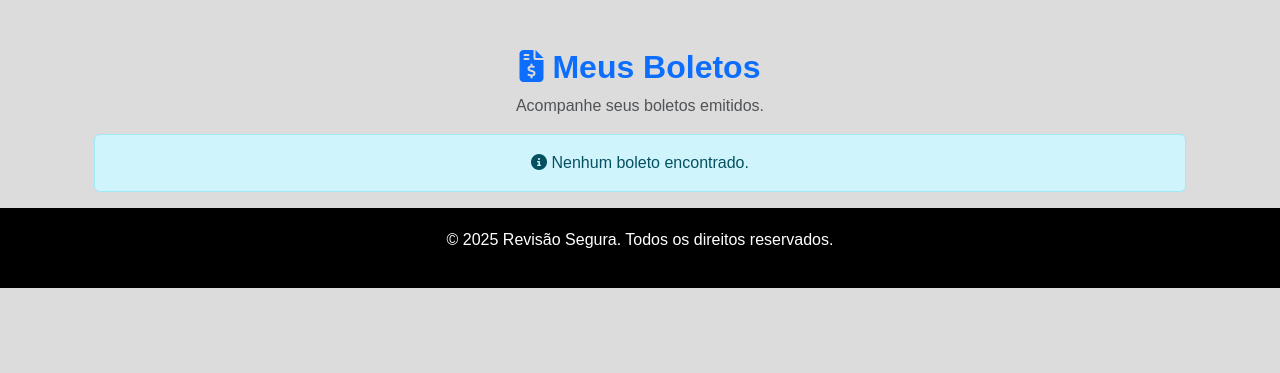
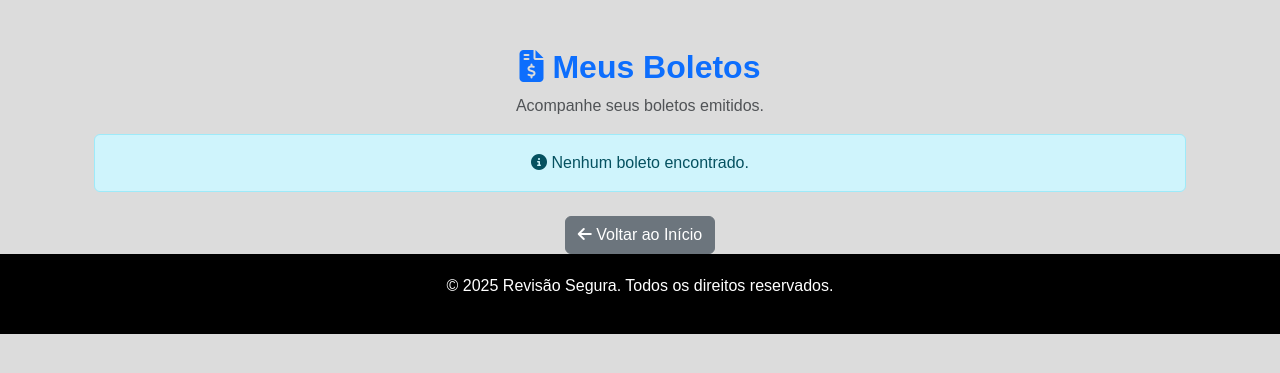
Before and after one commit to revisaosegura/siterevisaosegura, a Django app: page /boletos/ in a window 1280 px wide. Shown: the part 80-453 px from the top of the page. Run offline with Django 5.2, Linux system fonts and the light colour scheme; a user stored in the database is signed in; data that the repository does not hold is empty.

Commit message:
Correções no dashboard e migração de boletos

```diff
--- a/templates/boletos/listar_boletos.html
+++ b/templates/boletos/listar_boletos.html
@@ -38,11 +38,11 @@
                                 <span class="badge bg-danger"><i class="fas fa-times-circle"></i> Vencido</span>
                             {% endif %}
                         </td>
-                        <td>
+                        <td class="d-flex gap-2">
                             <a href="{% url 'detalhar_boleto' boleto.id %}" class="btn btn-outline-primary btn-sm">
                                 <i class="fas fa-eye"></i> Ver
                             </a>
-                            <a href="{{ boleto.arquivo.url }}" class="btn btn-success mt-2 w-100" target="_blank">
+                            <a href="{{ boleto.arquivo.url }}" class="btn btn-success btn-sm" target="_blank">
                                 <i class="fas fa-download"></i> Baixar
                             </a>
                         </td>
@@ -56,5 +56,12 @@
             <i class="fas fa-info-circle"></i> Nenhum boleto encontrado.
         </div>
     {% endif %}
+
+    <!-- Botão de Voltar ao Dashboard -->
+    <div class="text-center mt-4">
+        <a href="{% url 'dashboard' %}" class="btn btn-secondary">
+            <i class="fas fa-arrow-left"></i> Voltar ao Início
+        </a>
+    </div>
 </div>
 {% endblock %}
```
